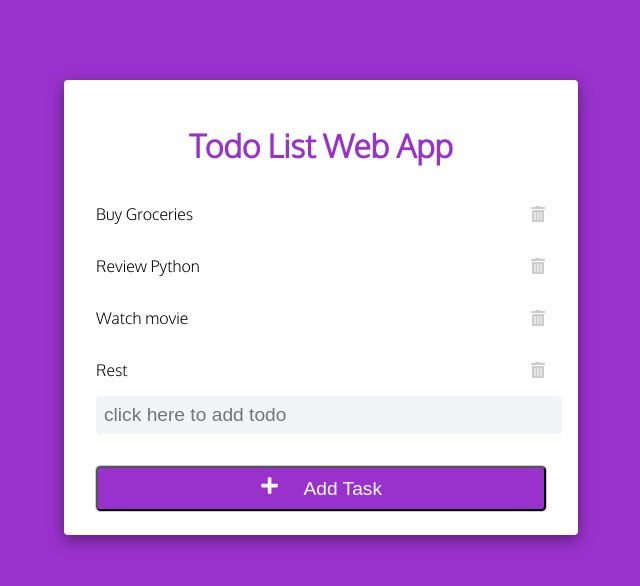
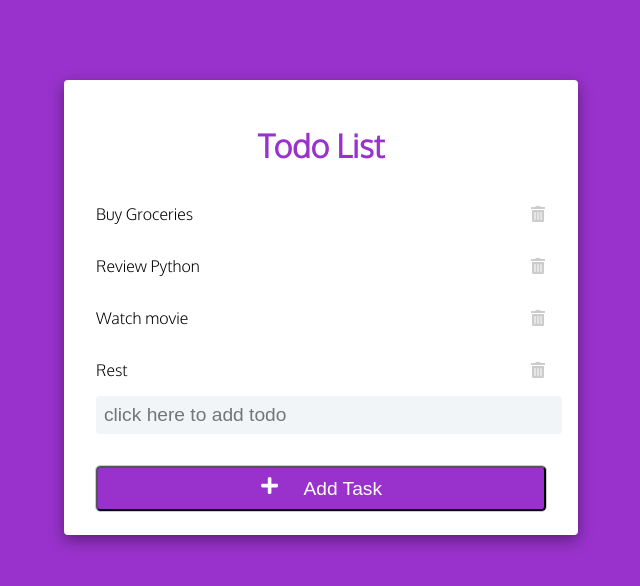
Before and after one commit to thinkC/todolist-azure-pipeline, a React (Create React App) app: page / in a window 1280 px wide. Shown: the top 586 px of the page, without its empty margins (319-959 px from the left). Built offline with nearby package versions, Linux system fonts and the light colour scheme.

Commit message:
changed content of h1 tag

```diff
--- a/public/index.html
+++ b/public/index.html
@@ -24,7 +24,7 @@
       work correctly both with client-side routing and a non-root public URL.
       Learn how to configure a non-root public URL by running `npm run build`.
     -->
-    <title>Todo list App test02</title>
+    <title>Todo List</title>
   </head>
   <body>
     <noscript>You need to enable JavaScript to run this app.</noscript>
--- a/src/App.js
+++ b/src/App.js
@@ -51,7 +51,7 @@ function App() {
     <div className="container">
       {alert.show && <Alert type={alert.type} text={alert.text} />}
 
-      <h1 >Todo List Web App</h1>
+      <h1 >Todo List</h1>
       <TodoList todos={todos} removeTodo={removeTodo} />
       <AddTodoList
         text={text}
```
